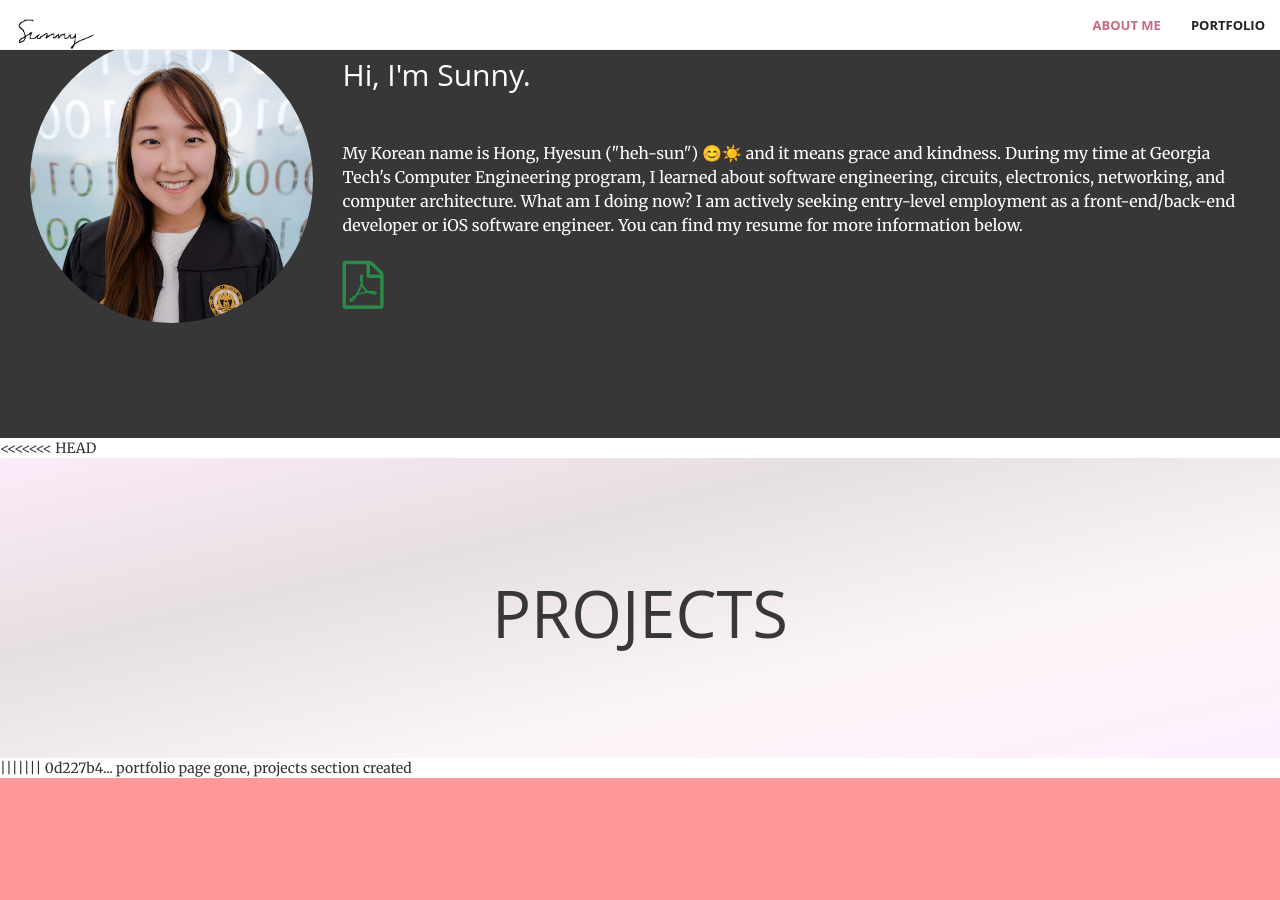
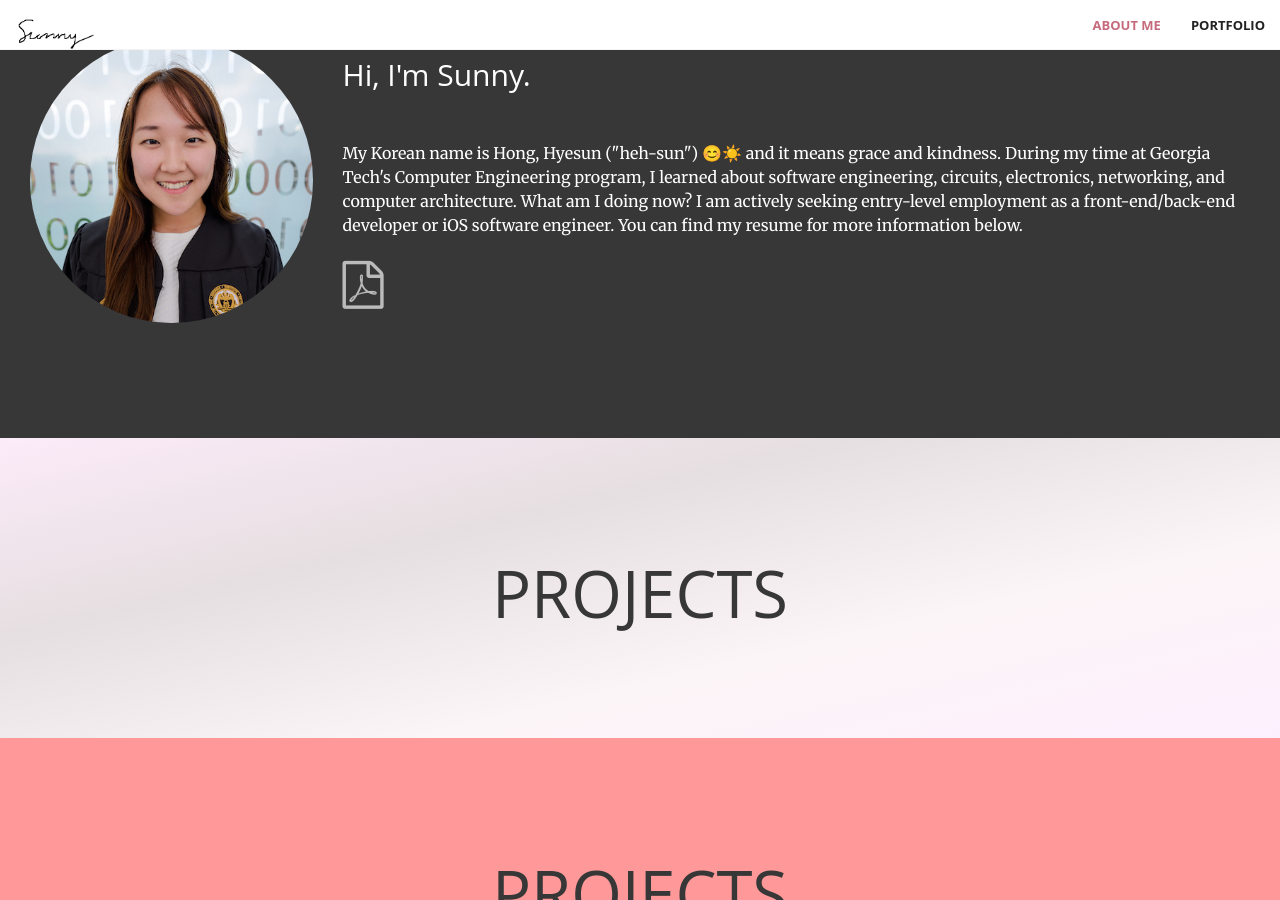
Before and after one commit to sunny-hong/sunny-hong.github.io, a Jekyll site: the page index.html, which Jekyll copies as it is, in a window 1280 px wide and 900 px high, scrolled down 912 px. Built offline with Jekyll 4.4.1, drawn with Linux system fonts in a browser that asks for light colours; some web fonts are replaced; some of the changed text lies outside the part shown.

Commit message:
Styling Change

```diff
--- a/css/creative.css
+++ b/css/creative.css
@@ -302,7 +302,6 @@ header .header-content .header-content-inner p {
 
     }
 }
-<<<<<<< HEAD
 
 #resume-icon {
     color: #bbb;
@@ -310,14 +309,16 @@ header .header-content .header-content-inner p {
 #resume-icon:focus, #resume-icon:hover {
     color: #fff;
 }
-||||||| 0d227b4... portfolio page gone, projects section created
 #projects {
     text-transform: uppercase;
     text-align: center;
 }
-=======
 
->>>>>>> parent of 0d227b4... portfolio page gone, projects section created
+#projects {
+    text-transform: uppercase;
+    text-align: center;
+}
+
 .flex-about-me {
     position: relative;
     display: inline-flex;
--- a/index.html
+++ b/index.html
@@ -109,17 +109,18 @@
 				</div>
 			</div>
 		</aside>
-<<<<<<< HEAD
+
 		<section class="bg-pink" id="projects">
 			<h1>Projects</h1>
 		</section>
-||||||| 0d227b4... portfolio page gone, projects section created
 		<section class="bg-red" id="projects">
 			<h1>Projects</h1>
 		</section>
-=======
 
->>>>>>> parent of 0d227b4... portfolio page gone, projects section created
+		<section class="bg-red" id="projects">
+			<h1>Projects</h1>
+		</section>
+
 
 		<section class="no-padding" id="portfolio">
 	    	<div class="container-fluid">
```
Also changed, not shown: 3 other files.
